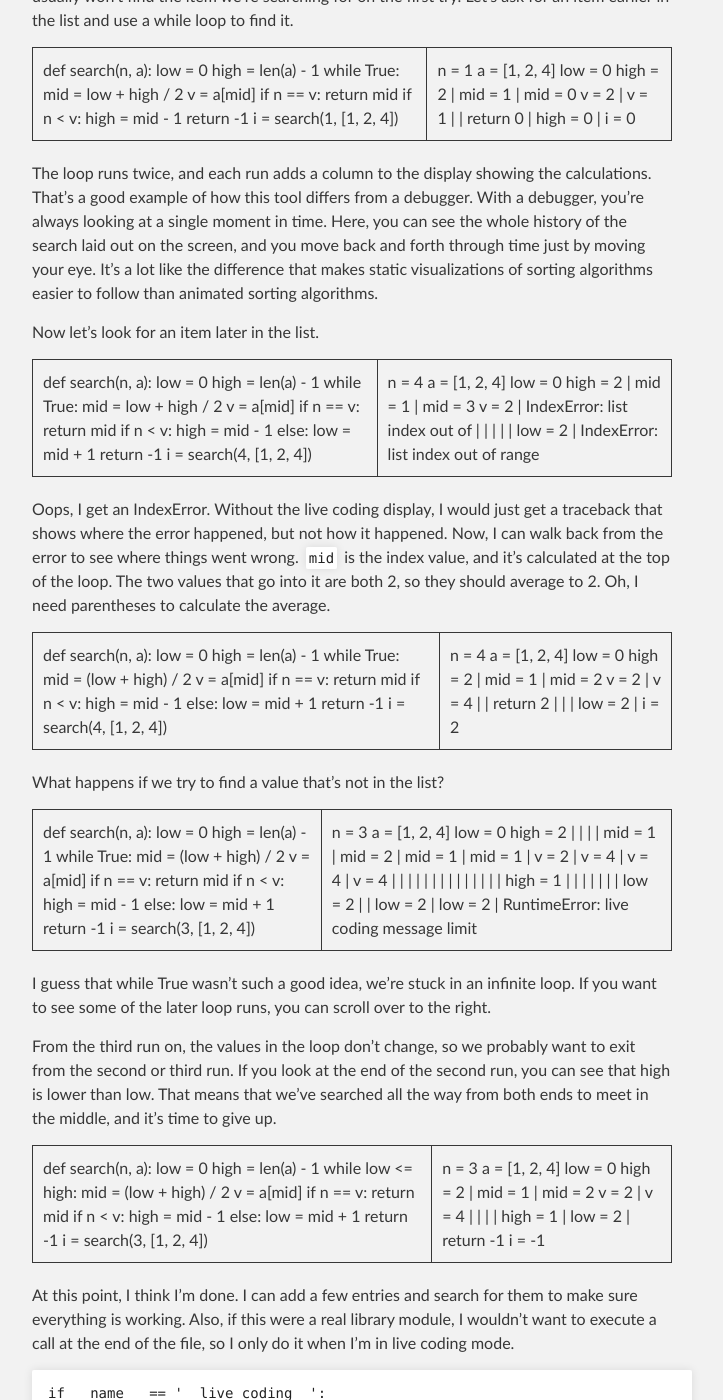
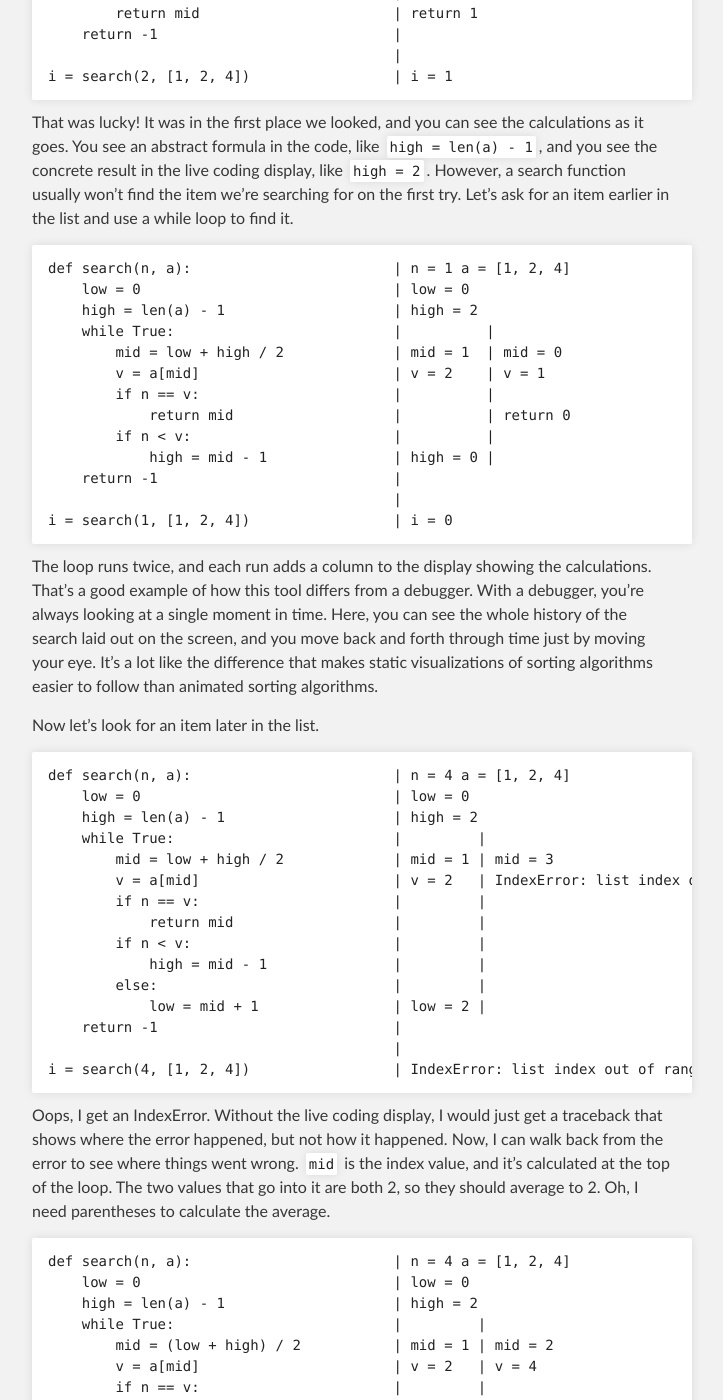
Before and after one commit to donkirkby/live-py-plugin, a Jekyll site: the page built from gettingstarted.md, in a window 1280 px wide and 1400 px high, scrolled down 3816 px. Shown: the whole window, without its empty margins (288-1011 px from the left). Built offline with Jekyll 4.4.1, drawn with Linux system fonts in a browser that asks for light colours; some of the changed text lies outside the part shown.

Commit message:
Code nested in tables doesn't work. Replace with side-by-side display.

```diff
--- a/gettingstarted.md
+++ b/gettingstarted.md
@@ -77,17 +77,9 @@ writing code instead of stepping through it.
 I open the live coding display on the right, and it shows me what's in the
 variable after each change.
 
-<table><tr><td>
-
-    s = 'Hello'
-    s += ', World!'
-
-</td><td>
-
-    s = 'Hello'
-    s = 'Hello, World!'
-
-</td></tr></table>
+    # Original source code                   | # Displays variables and loops
+    s = 'Hello'                              | s = 'Hello'
+    s += ', World!'                          | s = 'Hello, World!'
 
 Let's do something more interesting and write a library function that does
 binary search for a value in a sorted array. The live coding will show us what's
@@ -100,21 +92,10 @@ happening in our code so we don't have to hold it all in our heads.
 It's a bad search function that never finds anything, but let's see how it works
 when we call it.
 
-<table><tr><td>
-
-    def search(n, a):
-        return -1
-
-    i = search(2, [1, 2, 4])
-
-</td><td>
-
-    n = 2 a = [1, 2, 4]
-    return -1
-
-    i = -1
-
-</td></tr></table>
+    def search(n, a):                        | n = 2 a = [1, 2, 4]
+        return -1                            | return -1
+                                             |
+    i = search(2, [1, 2, 4])                 | i = -1
 
 You can see the input parameters at the start of the function, and the return
 value at the end.
@@ -122,31 +103,15 @@ value at the end.
 We'll start looking for the value in the array, and the first place to look is
 the middle item.
 
-<table><tr><td>
-
-    def search(n, a):
-        low = 0
-        high = len(a) - 1
-        mid = low + high / 2
-        if n == a[mid]:
-            return mid
-        return -1
-
-    i = search(2, [1, 2, 4])
-
-</td><td>
-
-    n = 2 a = [1, 2, 4]
-    low = 0
-    high = 2
-    mid = 1
-
-    return 1
-
-
-    i = 1
-
-</td></tr></table>
+    def search(n, a):                        | n = 2 a = [1, 2, 4]
+        low = 0                              | low = 0
+        high = len(a) - 1                    | high = 2
+        mid = low + high / 2                 | mid = 1
+        if n == a[mid]:                      |
+            return mid                       | return 1
+        return -1                            |
+                                             |
+    i = search(2, [1, 2, 4])                 | i = 1
 
 That was lucky! It was in the first place we looked, and you can see the
 calculations as it goes. You see an abstract formula in the code, like
@@ -155,39 +120,19 @@ display, like `high = 2`. However, a search function usually won't find the
 item we're searching for on the first try. Let's ask for an item earlier in the
 list and use a while loop to find it.
 
-<table><tr><td>
-
-    def search(n, a):
-        low = 0
-        high = len(a) - 1
-        while True:
-            mid = low + high / 2
-            v = a[mid]
-            if n == v:
-                return mid
-            if n < v:
-                high = mid - 1
-        return -1
-
-    i = search(1, [1, 2, 4])
-
-</td><td>
-
-    n = 1 a = [1, 2, 4]
-    low = 0
-    high = 2
-             |
-    mid = 1  | mid = 0
-    v = 2    | v = 1
-             |
-             | return 0
-             |
-    high = 0 |
-
-
-    i = 0
-
-</td></tr></table>
+    def search(n, a):                        | n = 1 a = [1, 2, 4]
+        low = 0                              | low = 0
+        high = len(a) - 1                    | high = 2
+        while True:                          |          |
+            mid = low + high / 2             | mid = 1  | mid = 0
+            v = a[mid]                       | v = 2    | v = 1
+            if n == v:                       |          |
+                return mid                   |          | return 0
+            if n < v:                        |          |
+                high = mid - 1               | high = 0 |
+        return -1                            |
+                                             |
+    i = search(1, [1, 2, 4])                 | i = 0
 
 The loop runs twice, and each run adds a column to the display showing the
 calculations. That's a good example of how this tool differs from a debugger.
@@ -199,43 +144,21 @@ follow than animated sorting algorithms.
 
 Now let's look for an item later in the list.
 
-<table><tr><td>
-
-    def search(n, a):
-        low = 0
-        high = len(a) - 1
-        while True:
-            mid = low + high / 2
-            v = a[mid]
-            if n == v:
-                return mid
-            if n < v:
-                high = mid - 1
-            else:
-                low = mid + 1
-        return -1
-
-    i = search(4, [1, 2, 4])
-
-</td><td>
-
-    n = 4 a = [1, 2, 4]
-    low = 0
-    high = 2
-            |
-    mid = 1 | mid = 3
-    v = 2   | IndexError: list index out of
-            |
-            |
-            |
-            |
-            |
-    low = 2 |
-
-
-    IndexError: list index out of range
-
-</td></tr></table>
+    def search(n, a):                        | n = 4 a = [1, 2, 4]
+        low = 0                              | low = 0
+        high = len(a) - 1                    | high = 2
+        while True:                          |         |
+            mid = low + high / 2             | mid = 1 | mid = 3
+            v = a[mid]                       | v = 2   | IndexError: list index out of range
+            if n == v:                       |         |
+                return mid                   |         |
+            if n < v:                        |         |
+                high = mid - 1               |         |
+            else:                            |         |
+                low = mid + 1                | low = 2 |
+        return -1                            |
+                                             |
+    i = search(4, [1, 2, 4])                 | IndexError: list index out of range
 
 Oops, I get an IndexError. Without the live coding display, I would just get a
 traceback that shows where the error happened, but not how it happened. Now, I
@@ -244,83 +167,39 @@ value, and it's calculated at the top of the loop. The two values that go into
 it are both 2, so they should average to 2. Oh, I need parentheses to calculate
 the average.
 
-<table><tr><td>
-
-    def search(n, a):
-        low = 0
-        high = len(a) - 1
-        while True:
-            mid = (low + high) / 2
-            v = a[mid]
-            if n == v:
-                return mid
-            if n < v:
-                high = mid - 1
-            else:
-                low = mid + 1
-        return -1
-
-    i = search(4, [1, 2, 4])
-
-</td><td>
-
-    n = 4 a = [1, 2, 4]
-    low = 0
-    high = 2
-            |
-    mid = 1 | mid = 2
-    v = 2   | v = 4
-            |
-            | return 2
-            |
-            |
-            |
-    low = 2 |
-
-
-    i = 2
-
-</td></tr></table>
+    def search(n, a):                        | n = 4 a = [1, 2, 4]
+        low = 0                              | low = 0
+        high = len(a) - 1                    | high = 2
+        while True:                          |         |
+            mid = (low + high) / 2           | mid = 1 | mid = 2
+            v = a[mid]                       | v = 2   | v = 4
+            if n == v:                       |         |
+                return mid                   |         | return 2
+            if n < v:                        |         |
+                high = mid - 1               |         |
+            else:                            |         |
+                low = mid + 1                | low = 2 |
+        return -1                            |
+                                             |
+    i = search(4, [1, 2, 4])                 | i = 2
 
 What happens if we try to find a value that's not in the list?
 
-<table><tr><td>
-
-    def search(n, a):
-        low = 0
-        high = len(a) - 1
-        while True:
-            mid = (low + high) / 2
-            v = a[mid]
-            if n == v:
-                return mid
-            if n < v:
-                high = mid - 1
-            else:
-                low = mid + 1
-        return -1
-
-    i = search(3, [1, 2, 4])
-
-</td><td>
-
-    n = 3 a = [1, 2, 4]
-    low = 0
-    high = 2
-            |          |         |         |
-    mid = 1 | mid = 2  | mid = 1 | mid = 1 |
-    v = 2   | v = 4    | v = 4   | v = 4   |
-            |          |         |         |
-            |          |         |         |
-            |          |         |         |
-            | high = 1 |         |         |
-            |          |         |         |
-    low = 2 |          | low = 2 | low = 2 |
-
-
-    RuntimeError: live coding message limit
-
-</td></tr></table>
+    def search(n, a):                        | n = 3 a = [1, 2, 4]
+        low = 0                              | low = 0
+        high = len(a) - 1                    | high = 2
+        while True:                          |         |          |         |         |
+            mid = (low + high) / 2           | mid = 1 | mid = 2  | mid = 1 | mid = 1 |
+            v = a[mid]                       | v = 2   | v = 4    | v = 2   | v = 2   |
+            if n == v:                       |         |          |         |         |
+                return mid                   |         |          |         |         |
+            if n < v:                        |         |          |         |         |
+                high = mid - 1               |         | high = 1 |         |         |
+            else:                            |         |          |         |         |
+                low = mid + 1                | low = 2 |          | low = 2 | low = 2 |
+        return -1                            |
+                                             |
+    i = search(3, [1, 2, 4])                 | RuntimeError: live coding message limit exceeded
 
 I guess that while True wasn't such a good idea, we're stuck in an infinite
 loop. If you want to see some of the later loop runs, you can scroll over to
@@ -331,43 +210,21 @@ to exit from the second or third run. If you look at the end of the second run,
 you can see that high is lower than low. That means that we've searched all the
 way from both ends to meet in the middle, and it's time to give up.
 
-<table><tr><td>
-
-    def search(n, a):
-        low = 0
-        high = len(a) - 1
-        while low <= high:
-            mid = (low + high) / 2
-            v = a[mid]
-            if n == v:
-                return mid
-            if n < v:
-                high = mid - 1
-            else:
-                low = mid + 1
-        return -1
-
-    i = search(3, [1, 2, 4])
-
-</td><td>
-
-    n = 3 a = [1, 2, 4]
-    low = 0
-    high = 2
-            |
-    mid = 1 | mid = 2
-    v = 2   | v = 4
-            |
-            |
-            |
-            | high = 1
-            |
-    low = 2 |
-    return -1
-
-    i = -1
-
-</td></tr></table>
+    def search(n, a):                        | n = 3 a = [1, 2, 4]
+        low = 0                              | low = 0
+        high = len(a) - 1                    | high = 2
+        while low <= high:                   |         |
+            mid = (low + high) / 2           | mid = 1 | mid = 2
+            v = a[mid]                       | v = 2   | v = 4
+            if n == v:                       |         |
+                return mid                   |         |
+            if n < v:                        |         |
+                high = mid - 1               |         | high = 1
+            else:                            |         |
+                low = mid + 1                | low = 2 |
+        return -1                            | return -1
+                                             |
+    i = search(3, [1, 2, 4])                 | i = -1
 
 At this point, I think I'm done. I can add a few entries and search for them to
 make sure everything is working. Also, if this were a real library module, I
```
